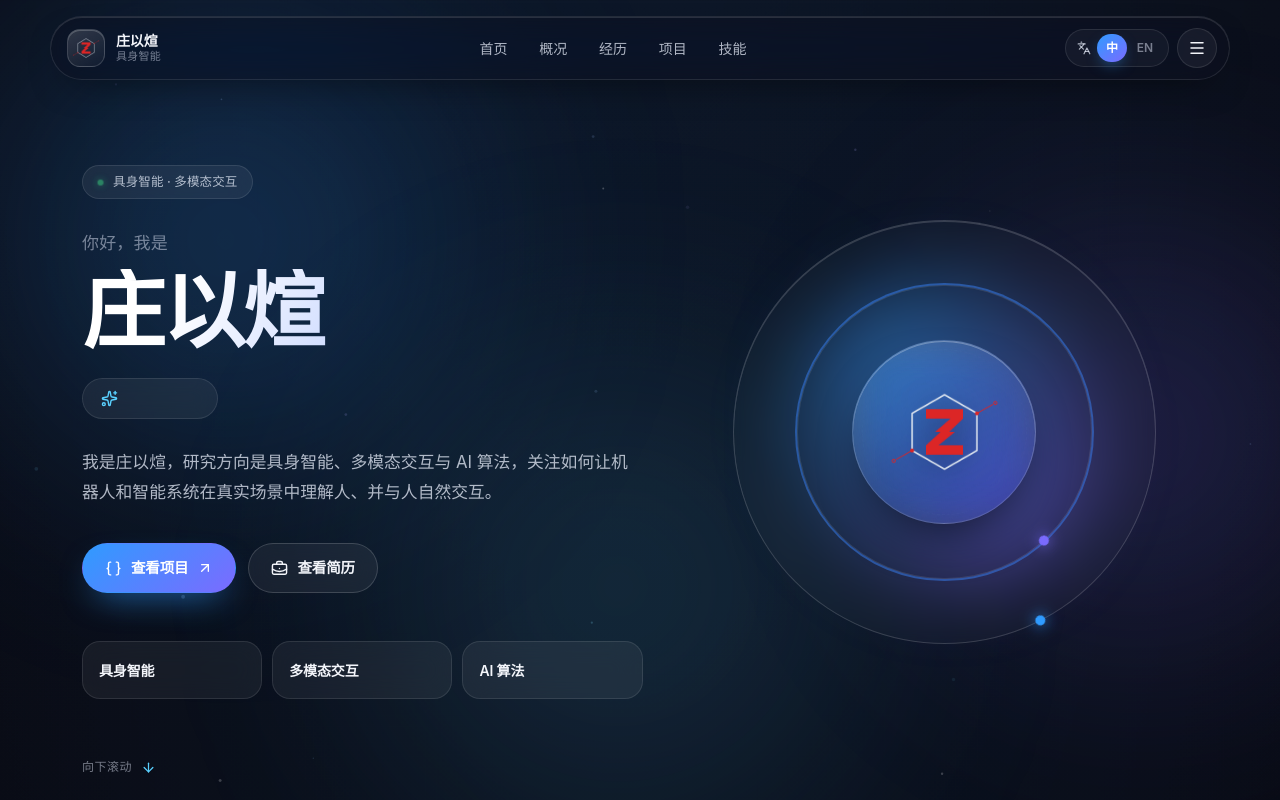
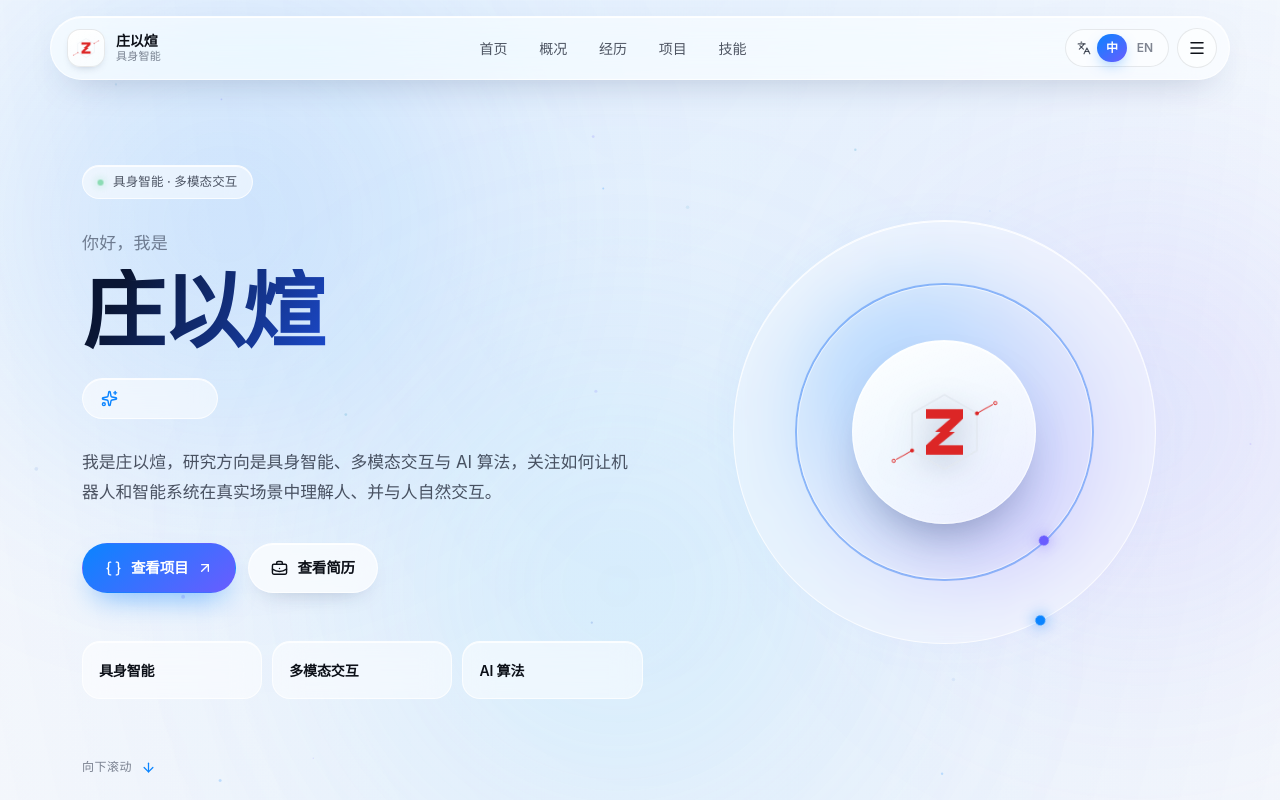
Before and after one commit to LeGendZyx/LeGendZyx.github.io, a React (Vite) app: page / in a window 1280 px wide. Shown: the top 800 px of the page. Built offline with nearby package versions, Linux system fonts and the light colour scheme.

Commit message:
Switch glass UI to light theme
Recolor the translucent design to a light-mode palette: soft light gradient background with pastel aurora, frosted white-glass panels, dark text, and apple-blue/indigo accents. Particles recolored to blue/indigo for contrast on the light background.

```diff
--- a/index.html
+++ b/index.html
@@ -5,7 +5,7 @@
     <link rel="icon" type="image/png" href="%BASE_URL%icon.png" />
     <link rel="apple-touch-icon" href="%BASE_URL%icon.png" />
     <meta name="viewport" content="width=device-width, initial-scale=1.0" />
-    <meta name="theme-color" content="#06070d" />
+    <meta name="theme-color" content="#eef1f8" />
     <title>庄以煊的个人网站</title>
     <script>
       if (location.hostname === "legendzyx.github.io") {
--- a/src/App.css
+++ b/src/App.css
@@ -1,22 +1,25 @@
 :root {
-  color-scheme: dark;
-  --bg: #06070d;
-  --bg-2: #0a0c16;
-  --text-1: #f3f5fa;
-  --text-2: rgba(235, 240, 252, 0.74);
-  --text-3: rgba(225, 232, 248, 0.5);
-  --text-4: rgba(220, 228, 246, 0.34);
-  --accent: #2f9bff;
-  --accent-2: #7b6bff;
-  --accent-3: #5ad1ff;
-  --glass: rgba(255, 255, 255, 0.06);
-  --glass-strong: rgba(255, 255, 255, 0.085);
-  --hairline: rgba(255, 255, 255, 0.1);
-  --hairline-strong: rgba(255, 255, 255, 0.16);
+  color-scheme: light;
+  --bg: #eef1f8;
+  --bg-2: #f7f9fd;
+  --text-1: #0c1018;
+  --text-2: rgba(20, 27, 43, 0.74);
+  --text-3: rgba(28, 37, 58, 0.56);
+  --text-4: rgba(38, 48, 72, 0.4);
+  --accent: #0a84ff;
+  --accent-2: #6a5cff;
+  --accent-3: #0a86b9;
+  --glass: rgba(255, 255, 255, 0.5);
+  --glass-strong: rgba(255, 255, 255, 0.66);
+  --card-edge: rgba(255, 255, 255, 0.72);
+  --hairline: rgba(17, 24, 39, 0.09);
+  --hairline-strong: rgba(17, 24, 39, 0.16);
+  --fill: rgba(17, 24, 39, 0.045);
+  --fill-strong: rgba(17, 24, 39, 0.07);
   --blur: 28px;
   --radius: 26px;
   --radius-sm: 18px;
-  --shadow: 0 24px 60px -28px rgba(0, 0, 0, 0.78);
+  --shadow: 0 22px 54px -26px rgba(28, 48, 92, 0.32);
   --font: -apple-system, BlinkMacSystemFont, "SF Pro Display", "SF Pro Text",
     "Segoe UI", "PingFang SC", "Microsoft YaHei", Inter, system-ui, sans-serif;
 }
@@ -45,8 +48,8 @@ a {
 }
 
 ::selection {
-  background: rgba(47, 155, 255, 0.32);
-  color: #fff;
+  background: rgba(10, 132, 255, 0.22);
+  color: #0b1220;
 }
 
 ::-webkit-scrollbar {
@@ -58,14 +61,14 @@ a {
 }
 
 ::-webkit-scrollbar-thumb {
-  background: rgba(255, 255, 255, 0.12);
+  background: rgba(17, 24, 39, 0.18);
   border: 3px solid transparent;
   background-clip: content-box;
   border-radius: 999px;
 }
 
 ::-webkit-scrollbar-thumb:hover {
-  background: rgba(255, 255, 255, 0.24);
+  background: rgba(17, 24, 39, 0.3);
   background-clip: content-box;
 }
 
@@ -74,7 +77,7 @@ a {
   position: relative;
   overflow-x: clip;
   background:
-    radial-gradient(120% 80% at 50% -10%, rgba(47, 155, 255, 0.1), transparent 55%),
+    radial-gradient(120% 80% at 50% -10%, rgba(10, 132, 255, 0.1), transparent 55%),
     linear-gradient(180deg, var(--bg-2), var(--bg) 60%);
 }
 
@@ -85,26 +88,26 @@ a {
 .aurora-blob {
   position: absolute;
   border-radius: 50%;
-  filter: blur(110px);
-  opacity: 0.55;
+  filter: blur(120px);
+  opacity: 0.5;
   will-change: transform;
 }
 
 .blob-1 {
-  top: -12%;
+  top: -14%;
   left: -8%;
   width: 46vw;
   height: 46vw;
-  background: radial-gradient(circle, rgba(47, 155, 255, 0.6), transparent 70%);
+  background: radial-gradient(circle, rgba(10, 132, 255, 0.5), transparent 70%);
   animation: drift-a 22s ease-in-out infinite;
 }
 
 .blob-2 {
-  top: 18%;
+  top: 16%;
   right: -12%;
   width: 42vw;
   height: 42vw;
-  background: radial-gradient(circle, rgba(123, 107, 255, 0.55), transparent 70%);
+  background: radial-gradient(circle, rgba(123, 107, 255, 0.46), transparent 70%);
   animation: drift-b 26s ease-in-out infinite;
 }
 
@@ -113,7 +116,7 @@ a {
   left: 22%;
   width: 50vw;
   height: 50vw;
-  background: radial-gradient(circle, rgba(90, 209, 255, 0.32), transparent 70%);
+  background: radial-gradient(circle, rgba(90, 209, 255, 0.4), transparent 70%);
   animation: drift-c 30s ease-in-out infinite;
 }
 
@@ -146,12 +149,12 @@ a {
   margin: 0 auto;
   height: 64px;
   padding: 0 12px 0 16px;
-  border: 1px solid var(--hairline);
+  border: 1px solid var(--card-edge);
   border-radius: 999px;
-  background: rgba(16, 18, 28, 0.55);
+  background: rgba(255, 255, 255, 0.6);
   backdrop-filter: blur(22px) saturate(180%);
   -webkit-backdrop-filter: blur(22px) saturate(180%);
-  box-shadow: 0 14px 40px -22px rgba(0, 0, 0, 0.85), inset 0 1px 0 rgba(255, 255, 255, 0.12);
+  box-shadow: 0 14px 38px -20px rgba(28, 48, 92, 0.35), inset 0 1px 0 rgba(255, 255, 255, 0.9);
 }
 
 .brand-mark {
@@ -167,9 +170,9 @@ a {
   height: 38px;
   place-items: center;
   border-radius: 13px;
-  border: 1px solid var(--hairline-strong);
-  background: linear-gradient(150deg, rgba(255, 255, 255, 0.16), rgba(255, 255, 255, 0.03));
-  box-shadow: inset 0 1px 0 rgba(255, 255, 255, 0.2);
+  border: 1px solid var(--hairline);
+  background: linear-gradient(150deg, #ffffff, rgba(255, 255, 255, 0.55));
+  box-shadow: inset 0 1px 0 rgba(255, 255, 255, 0.9), 0 4px 10px -6px rgba(28, 48, 92, 0.4);
 }
 
 .brand-name {
@@ -203,7 +206,7 @@ a {
 
 .nav-link:hover {
   color: var(--text-1);
-  background: rgba(255, 255, 255, 0.07);
+  background: var(--fill);
 }
 
 .lang-switch {
@@ -214,7 +217,7 @@ a {
   padding: 0 8px 0 11px;
   border: 1px solid var(--hairline);
   border-radius: 999px;
-  background: rgba(255, 255, 255, 0.04);
+  background: rgba(255, 255, 255, 0.5);
   color: var(--text-3);
 }
 
@@ -240,7 +243,7 @@ a {
 .lang-switch button.active {
   background: linear-gradient(140deg, var(--accent), var(--accent-2));
   color: #fff;
-  box-shadow: 0 6px 16px -6px rgba(47, 155, 255, 0.7);
+  box-shadow: 0 6px 16px -6px rgba(10, 132, 255, 0.7);
 }
 
 .icon-button {
@@ -250,7 +253,7 @@ a {
   place-items: center;
   border: 1px solid var(--hairline);
   border-radius: 999px;
-  background: rgba(255, 255, 255, 0.05);
+  background: rgba(255, 255, 255, 0.6);
   color: var(--text-1);
 }
 
@@ -260,9 +263,9 @@ a {
   max-width: 1180px;
   margin: 10px auto 0;
   padding: 10px;
-  border: 1px solid var(--hairline);
+  border: 1px solid var(--card-edge);
   border-radius: 22px;
-  background: rgba(16, 18, 28, 0.75);
+  background: rgba(255, 255, 255, 0.78);
   backdrop-filter: blur(22px) saturate(180%);
   -webkit-backdrop-filter: blur(22px) saturate(180%);
   box-shadow: var(--shadow);
@@ -280,7 +283,7 @@ a {
 }
 
 .mobile-menu a:hover {
-  background: rgba(255, 255, 255, 0.06);
+  background: var(--fill);
   color: var(--text-1);
 }
 
@@ -298,7 +301,7 @@ a {
   align-items: center;
   gap: 9px;
   padding: 7px 14px;
-  border: 1px solid var(--hairline);
+  border: 1px solid var(--card-edge);
   border-radius: 999px;
   background: var(--glass);
   backdrop-filter: blur(12px);
@@ -307,14 +310,15 @@ a {
   font-size: 12.5px;
   font-weight: 500;
   letter-spacing: 0.01em;
+  box-shadow: inset 0 1px 0 rgba(255, 255, 255, 0.8);
 }
 
 .hero-badge .dot {
   width: 7px;
   height: 7px;
   border-radius: 50%;
-  background: #3ddc84;
-  box-shadow: 0 0 10px rgba(61, 220, 132, 0.9);
+  background: #29c267;
+  box-shadow: 0 0 10px rgba(41, 194, 103, 0.8);
   animation: pulse-dot 2s ease-in-out infinite;
 }
 
@@ -334,7 +338,7 @@ a {
   font-weight: 700;
   line-height: 1.02;
   letter-spacing: -0.035em;
-  background: linear-gradient(120deg, #ffffff 18%, #c7d6ff 55%, #8fb4ff 100%);
+  background: linear-gradient(120deg, #0a1633 8%, #1d4ed8 52%, #6a4ee6 100%);
   -webkit-background-clip: text;
   background-clip: text;
   color: transparent;
@@ -346,15 +350,16 @@ a {
   gap: 10px;
   max-width: 100%;
   padding: 11px 18px;
-  border: 1px solid var(--hairline);
+  border: 1px solid var(--card-edge);
   border-radius: 999px;
   background: var(--glass);
   backdrop-filter: blur(12px);
   -webkit-backdrop-filter: blur(12px);
+  box-shadow: inset 0 1px 0 rgba(255, 255, 255, 0.8);
 }
 
 .hero-typing svg {
-  color: var(--accent-3);
+  color: var(--accent);
   flex-shrink: 0;
 }
 
@@ -373,7 +378,7 @@ a {
   height: 1.05em;
   border-radius: 2px;
   background: var(--accent);
-  box-shadow: 0 0 10px rgba(47, 155, 255, 0.8);
+  box-shadow: 0 0 10px rgba(10, 132, 255, 0.7);
   animation: caret-blink 1s step-end infinite;
 }
 
@@ -405,25 +410,26 @@ a {
   border: 1px solid transparent;
   background: linear-gradient(140deg, var(--accent), var(--accent-2));
   color: #fff;
-  box-shadow: 0 14px 34px -14px rgba(47, 155, 255, 0.75);
+  box-shadow: 0 14px 30px -12px rgba(10, 132, 255, 0.6);
 }
 
 .btn-primary:hover {
   transform: translateY(-2px);
-  box-shadow: 0 20px 44px -14px rgba(47, 155, 255, 0.85);
+  box-shadow: 0 20px 40px -12px rgba(10, 132, 255, 0.7);
 }
 
 .btn-ghost {
-  border: 1px solid var(--hairline-strong);
-  background: var(--glass);
+  border: 1px solid var(--card-edge);
+  background: var(--glass-strong);
   backdrop-filter: blur(12px);
   -webkit-backdrop-filter: blur(12px);
   color: var(--text-1);
+  box-shadow: inset 0 1px 0 rgba(255, 255, 255, 0.85), 0 10px 24px -16px rgba(28, 48, 92, 0.4);
 }
 
 .btn-ghost:hover {
   transform: translateY(-2px);
-  background: var(--glass-strong);
+  background: rgba(255, 255, 255, 0.85);
 }
 
 .hero-stats {
@@ -435,11 +441,12 @@ a {
 
 .hero-stats > div {
   padding: 16px 16px;
-  border: 1px solid var(--hairline);
+  border: 1px solid var(--card-edge);
   border-radius: var(--radius-sm);
   background: var(--glass);
   backdrop-filter: blur(14px);
   -webkit-backdrop-filter: blur(14px);
+  box-shadow: inset 0 1px 0 rgba(255, 255, 255, 0.8);
 }
 
 .hero-stats b {
@@ -464,28 +471,28 @@ a {
   position: absolute;
   inset: 14%;
   border-radius: 50%;
-  background: radial-gradient(circle at 35% 30%, rgba(47, 155, 255, 0.45), transparent 65%),
+  background: radial-gradient(circle at 35% 30%, rgba(10, 132, 255, 0.42), transparent 65%),
     radial-gradient(circle at 70% 75%, rgba(123, 107, 255, 0.4), transparent 65%);
-  filter: blur(34px);
+  filter: blur(36px);
 }
 
 .orb-ring {
   position: absolute;
   border-radius: 50%;
-  border: 1px solid var(--hairline);
+  border: 1px solid var(--card-edge);
 }
 
 .ring-1 {
   inset: 4%;
-  background: rgba(255, 255, 255, 0.025);
-  border-color: var(--hairline-strong);
+  background: rgba(255, 255, 255, 0.35);
+  border-color: var(--card-edge);
   backdrop-filter: blur(6px);
   -webkit-backdrop-filter: blur(6px);
-  box-shadow: inset 0 1px 0 rgba(255, 255, 255, 0.16);
+  box-shadow: inset 0 1px 0 rgba(255, 255, 255, 0.9);
 }
 
-.ring-2 { inset: 18%; }
-.ring-3 { inset: 32%; border-style: dashed; opacity: 0.6; }
+.ring-2 { inset: 18%; border-color: rgba(255, 255, 255, 0.55); }
+.ring-3 { inset: 32%; border-style: dashed; border-color: rgba(17, 24, 39, 0.14); opacity: 0.7; }
 
 .orb-orbit {
   position: absolute;
@@ -511,12 +518,12 @@ a {
   margin-left: -5px;
   border-radius: 50%;
   background: var(--accent);
-  box-shadow: 0 0 14px rgba(47, 155, 255, 0.95);
+  box-shadow: 0 0 14px rgba(10, 132, 255, 0.85);
 }
 
 .orbit-2 span {
   background: var(--accent-2);
-  box-shadow: 0 0 14px rgba(123, 107, 255, 0.95);
+  box-shadow: 0 0 14px rgba(123, 107, 255, 0.85);
 }
 
 @keyframes spin {
@@ -530,11 +537,11 @@ a {
   aspect-ratio: 1;
   place-items: center;
   border-radius: 50%;
-  border: 1px solid var(--hairline-strong);
-  background: linear-gradient(155deg, rgba(255, 255, 255, 0.18), rgba(255, 255, 255, 0.04));
+  border: 1px solid var(--card-edge);
+  background: linear-gradient(155deg, #ffffff, rgba(255, 255, 255, 0.6));
   backdrop-filter: blur(18px) saturate(160%);
   -webkit-backdrop-filter: blur(18px) saturate(160%);
-  box-shadow: 0 24px 50px -20px rgba(0, 0, 0, 0.7), inset 0 1px 0 rgba(255, 255, 255, 0.3);
+  box-shadow: 0 26px 50px -20px rgba(28, 48, 92, 0.45), inset 0 1px 0 rgba(255, 255, 255, 0.95);
   animation: float 7s ease-in-out infinite;
 }
 
@@ -542,7 +549,7 @@ a {
   width: 62%;
   height: 62%;
   object-fit: contain;
-  filter: drop-shadow(0 6px 16px rgba(0, 0, 0, 0.4));
+  filter: drop-shadow(0 6px 14px rgba(28, 48, 92, 0.25));
 }
 
 @keyframes float {
@@ -563,7 +570,7 @@ a {
 }
 
 .scroll-hint svg {
-  color: var(--accent-3);
+  color: var(--accent);
   animation: nudge 1.6s ease-in-out infinite;
 }
 
@@ -581,7 +588,7 @@ a {
 .section-eyebrow {
   color: var(--accent-3);
   font-size: 12px;
-  font-weight: 600;
+  font-weight: 700;
   letter-spacing: 0.16em;
 }
 
@@ -597,12 +604,12 @@ a {
 .glass-card {
   position: relative;
   padding: 28px;
-  border: 1px solid var(--hairline);
+  border: 1px solid var(--card-edge);
   border-radius: var(--radius);
-  background: linear-gradient(160deg, var(--glass-strong), rgba(255, 255, 255, 0.02));
-  backdrop-filter: blur(var(--blur)) saturate(160%);
-  -webkit-backdrop-filter: blur(var(--blur)) saturate(160%);
-  box-shadow: var(--shadow), inset 0 1px 0 rgba(255, 255, 255, 0.1);
+  background: linear-gradient(160deg, var(--glass-strong), rgba(255, 255, 255, 0.42));
+  backdrop-filter: blur(var(--blur)) saturate(170%);
+  -webkit-backdrop-filter: blur(var(--blur)) saturate(170%);
+  box-shadow: var(--shadow), inset 0 1px 0 rgba(255, 255, 255, 0.85);
 }
 
 .card-label {
@@ -638,7 +645,7 @@ a {
   padding: 8px 15px;
   border: 1px solid var(--hairline);
   border-radius: 999px;
-  background: rgba(255, 255, 255, 0.04);
+  background: var(--fill);
   color: var(--text-2);
   font-size: 13px;
   font-weight: 500;
@@ -663,7 +670,7 @@ a {
 }
 
 .contact-row:hover {
-  background: rgba(255, 255, 255, 0.05);
+  background: var(--fill);
   border-color: var(--hairline);
   transform: translateX(3px);
 }
@@ -675,7 +682,7 @@ a {
   place-items: center;
   border-radius: 13px;
   border: 1px solid var(--hairline);
-  background: rgba(255, 255, 255, 0.04);
+  background: rgba(255, 255, 255, 0.7);
   color: var(--accent-3);
 }
 
@@ -743,7 +750,7 @@ a {
   height: 11px;
   border-radius: 50%;
   background: linear-gradient(140deg, var(--accent), var(--accent-2));
-  box-shadow: 0 0 0 4px rgba(47, 155, 255, 0.12);
+  box-shadow: 0 0 0 4px rgba(10, 132, 255, 0.12);
 }
 
 .timeline-item h4 {
@@ -775,7 +782,7 @@ a {
   padding: 4px 11px;
   border: 1px solid var(--hairline);
   border-radius: 999px;
-  background: rgba(255, 255, 255, 0.04);
+  background: var(--fill);
   color: var(--text-3);
   font-size: 11.5px;
   font-weight: 500;
@@ -810,19 +817,18 @@ a {
 /* ---------- projects ---------- */
 .project-card {
   padding: 26px 28px;
-  border: 1px solid var(--hairline);
+  border: 1px solid var(--card-edge);
   border-radius: var(--radius);
-  background: linear-gradient(160deg, var(--glass-strong), rgba(255, 255, 255, 0.02));
-  backdrop-filter: blur(var(--blur)) saturate(160%);
-  -webkit-backdrop-filter: blur(var(--blur)) saturate(160%);
-  box-shadow: var(--shadow), inset 0 1px 0 rgba(255, 255, 255, 0.08);
-  transition: transform 220ms ease, border-color 220ms ease, background 220ms ease;
+  background: linear-gradient(160deg, var(--glass-strong), rgba(255, 255, 255, 0.42));
+  backdrop-filter: blur(var(--blur)) saturate(170%);
+  -webkit-backdrop-filter: blur(var(--blur)) saturate(170%);
+  box-shadow: var(--shadow), inset 0 1px 0 rgba(255, 255, 255, 0.8);
+  transition: transform 220ms ease, border-color 220ms ease, box-shadow 220ms ease;
 }
 
 .project-card:hover {
   transform: translateY(-3px);
-  border-color: var(--hairline-strong);
-  background: linear-gradient(160deg, rgba(255, 255, 255, 0.11), rgba(255, 255, 255, 0.03));
+  box-shadow: 0 30px 60px -28px rgba(28, 48, 92, 0.45), inset 0 1px 0 rgba(255, 255, 255, 0.9);
 }
 
 .project-head {
@@ -914,18 +920,18 @@ a {
 .showcase-card {
   height: 100%;
   overflow: hidden;
-  border: 1px solid var(--hairline);
+  border: 1px solid var(--card-edge);
   border-radius: var(--radius);
-  background: linear-gradient(160deg, var(--glass-strong), rgba(255, 255, 255, 0.02));
-  backdrop-filter: blur(var(--blur)) saturate(160%);
-  -webkit-backdrop-filter: blur(var(--blur)) saturate(160%);
-  box-shadow: var(--shadow), inset 0 1px 0 rgba(255, 255, 255, 0.08);
-  transition: transform 240ms ease, border-color 240ms ease;
+  background: linear-gradient(160deg, var(--glass-strong), rgba(255, 255, 255, 0.42));
+  backdrop-filter: blur(var(--blur)) saturate(170%);
+  -webkit-backdrop-filter: blur(var(--blur)) saturate(170%);
+  box-shadow: var(--shadow), inset 0 1px 0 rgba(255, 255, 255, 0.8);
+  transition: transform 240ms ease, box-shadow 240ms ease;
 }
 
 .showcase-card:hover {
   transform: translateY(-5px);
-  border-color: var(--hairline-strong);
+  box-shadow: 0 34px 64px -28px rgba(28, 48, 92, 0.48), inset 0 1px 0 rgba(255, 255, 255, 0.9);
 }
 
 .showcase-media {
@@ -934,7 +940,8 @@ a {
   overflow: hidden;
   margin: 10px 10px 0;
   border-radius: 18px;
-  background: #0a0c14;
+  border: 1px solid var(--hairline);
+  background: #dfe5ef;
 }
 
 .showcase-media img {
@@ -1006,16 +1013,17 @@ a {
   padding: 9px 16px;
   border: 1px solid var(--hairline);
   border-radius: 999px;
-  background: rgba(255, 255, 255, 0.045);
+  background: var(--fill);
   color: var(--text-2);
   font-size: 13px;
   font-weight: 500;
-  transition: background 180ms ease, color 180ms ease, transform 180ms ease;
+  transition: background 180ms ease, color 180ms ease, transform 180ms ease, border-color 180ms ease;
 }
 
 .skill-tags span:hover {
-  background: rgba(47, 155, 255, 0.16);
-  color: var(--text-1);
+  background: rgba(10, 132, 255, 0.12);
+  border-color: rgba(10, 132, 255, 0.3);
+  color: var(--accent);
   transform: translateY(-2px);
 }
 
@@ -1036,7 +1044,7 @@ a {
   margin-top: 9px;
   height: 6px;
   border-radius: 999px;
-  background: rgba(255, 255, 255, 0.08);
+  background: var(--fill-strong);
   overflow: hidden;
 }
 
@@ -1045,7 +1053,7 @@ a {
   height: 100%;
   border-radius: 999px;
   background: linear-gradient(90deg, var(--accent), var(--accent-2));
-  box-shadow: 0 0 14px rgba(47, 155, 255, 0.5);
+  box-shadow: 0 0 12px rgba(10, 132, 255, 0.4);
 }
 
 /* ---------- footer ---------- */
@@ -1065,8 +1073,8 @@ a {
   width: 7px;
   height: 7px;
   border-radius: 50%;
-  background: #3ddc84;
-  box-shadow: 0 0 10px rgba(61, 220, 132, 0.9);
+  background: #29c267;
+  box-shadow: 0 0 10px rgba(41, 194, 103, 0.8);
 }
 
 /* ---------- reveal ---------- */
--- a/src/components/ParticlesBackground.jsx
+++ b/src/components/ParticlesBackground.jsx
@@ -34,7 +34,7 @@ const particleOptions = {
     },
     particles: {
         color: {
-            value: ["#ffffff", "#9ec5ff", "#b7a9ff", "#7fe2ff"],
+            value: ["#0a84ff", "#6a5cff", "#0a86b9", "#3b6fd1"],
         },
         links: {
             enable: false,
--- a/src/index.css
+++ b/src/index.css
@@ -6,7 +6,7 @@ html, body, #root {
     height: 100%;
     margin: 0;
     padding: 0;
-    background-color: #06070d;
+    background-color: #eef1f8;
 }
 
 body {
```
